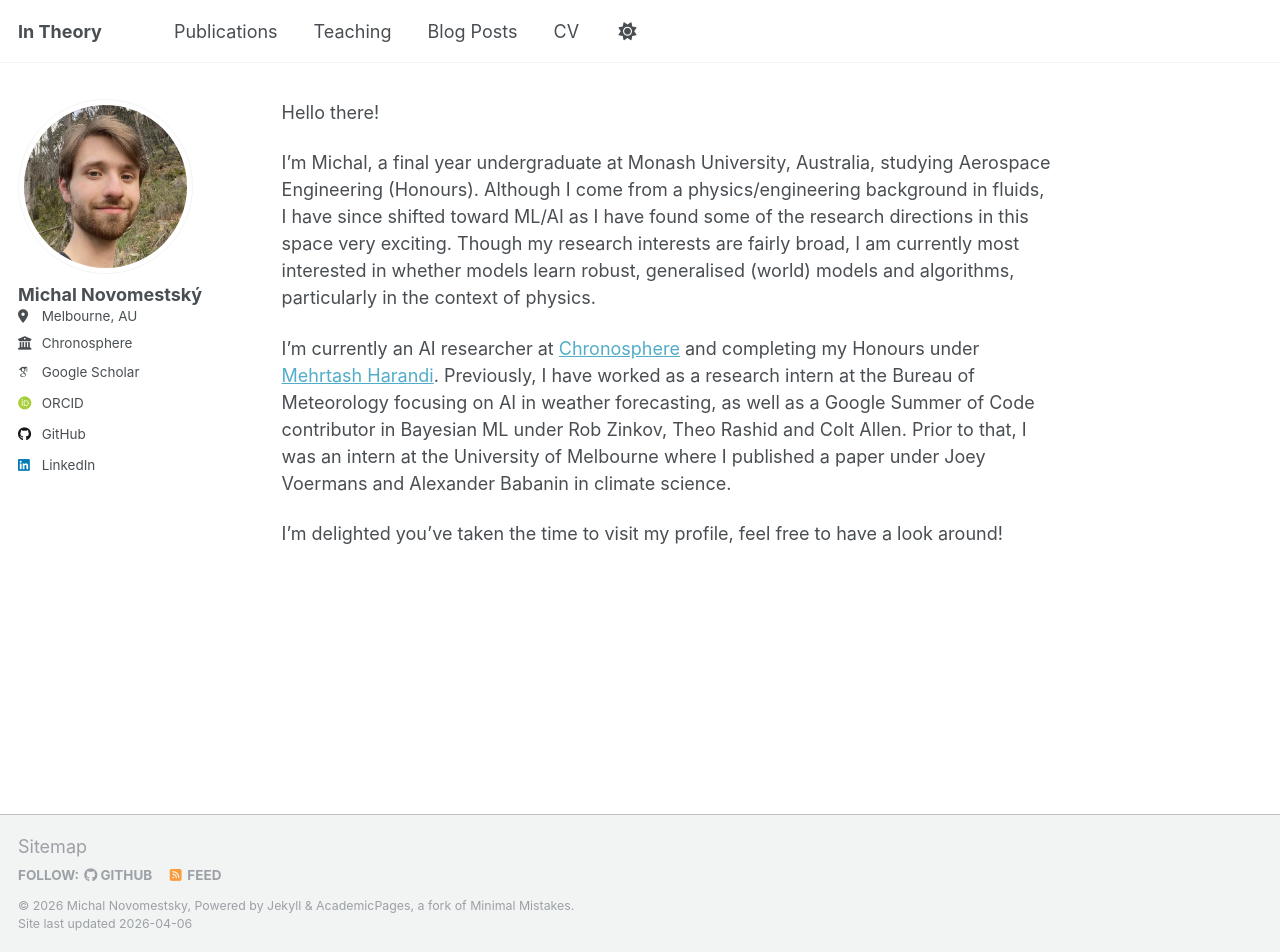
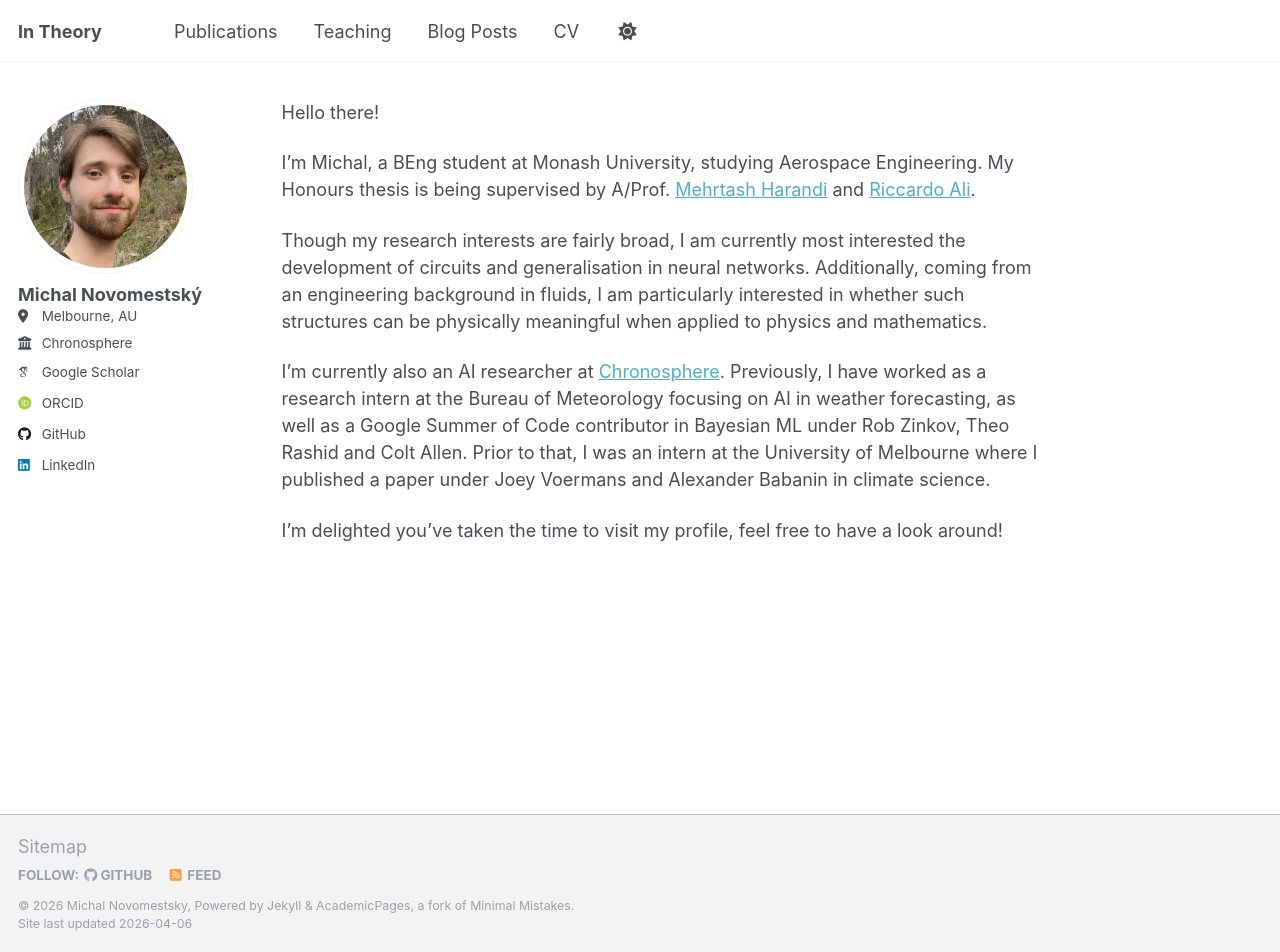
Before and after one commit to Michal-Novomestsky/Michal-Novomestsky.github.io, a Jekyll site: the page built from _pages/about.md, in a window 1280 px wide and 952 px high. Built offline with Jekyll 4.4.1, drawn with Linux system fonts in a browser that asks for light colours; some web fonts are replaced.

Commit message:
update about.md (#17)

```diff
--- a/_pages/about.md
+++ b/_pages/about.md
@@ -9,9 +9,11 @@ redirect_from:
 
 Hello there!
 
-I'm Michal, a final year undergraduate at Monash University, Australia, studying Aerospace Engineering (Honours). Although I come from a physics/engineering background in fluids, I have since shifted toward ML/AI as I have found some of the research directions in this space very exciting. Though my research interests are fairly broad, I am currently most interested in whether models learn robust, generalised (world) models and algorithms, particularly in the context of physics.
+I'm Michal, a BEng student at Monash University, studying Aerospace Engineering. My Honours thesis is being supervised by A/Prof. [Mehrtash Harandi](https://sites.google.com/site/mehrtashharandi/) and [Riccardo Ali](https://rick-ali.github.io/).
 
-I'm currently an AI researcher at [Chronosphere](https://chronosphere.io/) and completing my Honours under [Mehrtash Harandi](https://sites.google.com/site/mehrtashharandi/). Previously, I have worked as a research intern at the Bureau of Meteorology focusing on AI in weather forecasting, as well as a Google Summer of Code contributor in Bayesian ML under Rob Zinkov, Theo Rashid and Colt Allen. Prior to that, I was an intern at the University of Melbourne where I published a paper under Joey Voermans and Alexander Babanin in climate science.
+Though my research interests are fairly broad, I am currently most interested the development of circuits and generalisation in neural networks. Additionally, coming from an engineering background in fluids, I am particularly interested in whether such structures can be physically meaningful when applied to physics and mathematics.
+
+I'm currently also an AI researcher at [Chronosphere](https://chronosphere.io/). Previously, I have worked as a research intern at the Bureau of Meteorology focusing on AI in weather forecasting, as well as a Google Summer of Code contributor in Bayesian ML under Rob Zinkov, Theo Rashid and Colt Allen. Prior to that, I was an intern at the University of Melbourne where I published a paper under Joey Voermans and Alexander Babanin in climate science.
 
 I'm delighted you've taken the time to visit my profile, feel free to have a look around!
 
```
